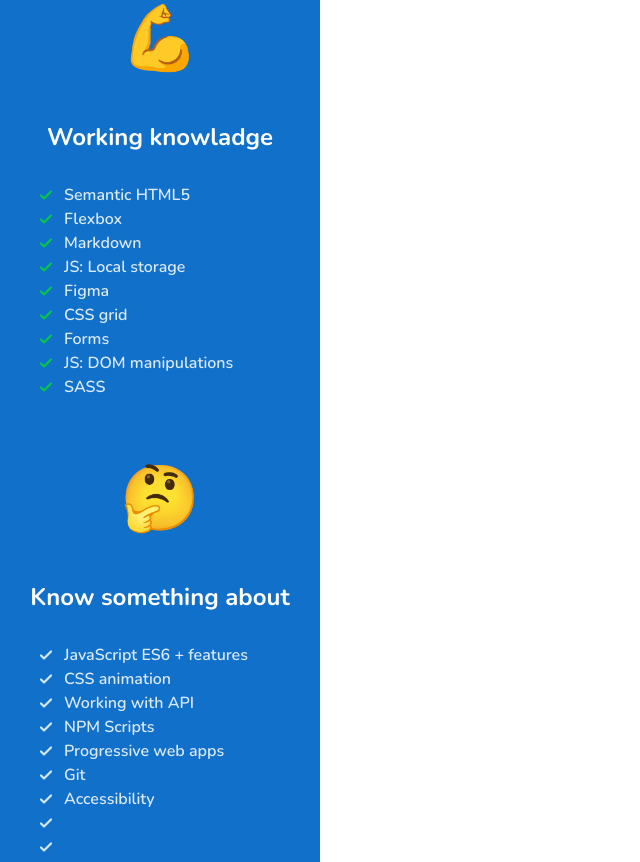
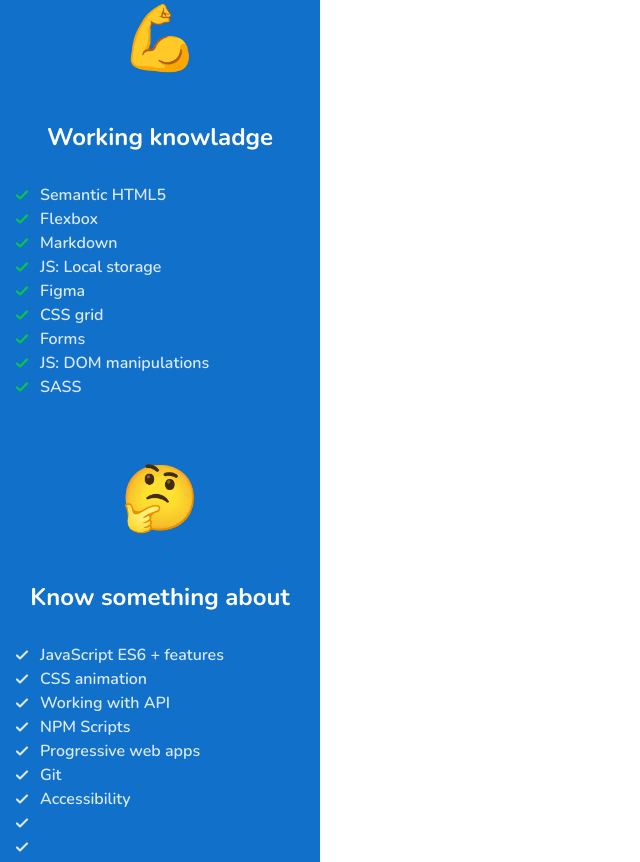
Before and after one commit to skalutki/portfolio, a website built with webpack: page src/pages/index.html in a window 1280 px wide. Shown: the part 952-1814 px from the top of the page, without its empty margins (0-640 px from the left). Built offline with nearby package versions, Linux system fonts and the light colour scheme.

Commit message:
padding on section skills fixt

```diff
--- a/src/scss/modules/skills.scss
+++ b/src/scss/modules/skills.scss
@@ -35,7 +35,7 @@
   }
   &__list {
     list-style: none;
-    padding-left: 24px;
+    padding: 0;
     &--item {
       color: $BlueLight;
       font-style: normal;
```
